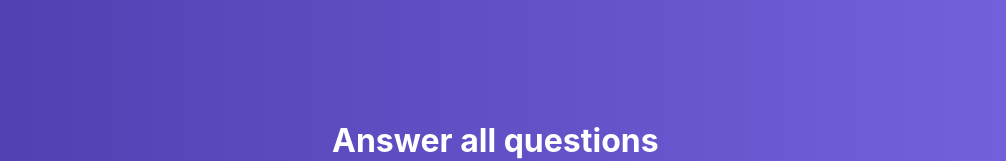
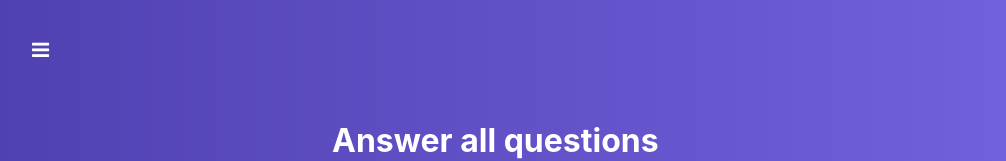
Before and after one commit to Venul/Learn_react-quiz, a React (Create React App) app: page / in a window 1280 px wide. Shown: the top 161 px of the page, without its empty margins (8-1014 px from the left). Built offline with nearby package versions, Linux system fonts and the light colour scheme.

Commit message:
6.15: add menu component

```diff
--- /dev/null
+++ b/src/components/Navigation/MenuToggle/MenuToggle.jsx
@@ -0,0 +1,26 @@
+import React from 'react'
+import classes from './MenuToggle.module.css'
+
+const MenuToggle = props => {
+  const cls = [
+    classes.MenuToggle,
+    'fa'
+  ]
+
+  if (props.isOpen) {
+    cls.push('fa-times')
+    cls.push(classes.open)
+  } else {
+    cls.push('fa-bars')
+  }
+
+
+  return (
+    <i
+      className={cls.join(' ')}
+      onClick = {props.onToggle}
+    />
+  )
+}
+
+export default MenuToggle
--- /dev/null
+++ b/src/components/Navigation/MenuToggle/MenuToggle.module.css
@@ -0,0 +1,18 @@
+.MenuToggle {
+  position: fixed;
+  top: 40px;
+  left: 40px;
+  font-size: 20px;
+  cursor: pointer;
+  color: #fff;
+  z-index: 100;
+  transition: opacity, left .22s ease-in;
+}
+
+.MenuToggle:hover {
+  opacity: 0,7;
+}
+
+.MenuToggle.open {
+  left: 320px;
+}
--- a/src/hoc/Layout/Layout.jsx
+++ b/src/hoc/Layout/Layout.jsx
@@ -1,10 +1,26 @@
 import React, {Component} from 'react'
 import classes from './Layout.module.css'
+import MenuToggle from '../../components/Navigation/MenuToggle/MenuToggle'
 
 class Layout extends Component {
+  state = {
+    menu: false
+  }
+
+  toglgleMenuHandler = () => {
+    this.setState({
+      menu: !this.state.menu
+    })
+  }
+
   render() {
     return (
       <div className={classes.Layout}>
+
+        <MenuToggle
+          onToggle={this.toglgleMenuHandler}
+          isOpen={this.state.menu}
+        />
         <main>
           {this.props.children}
         </main>
```
